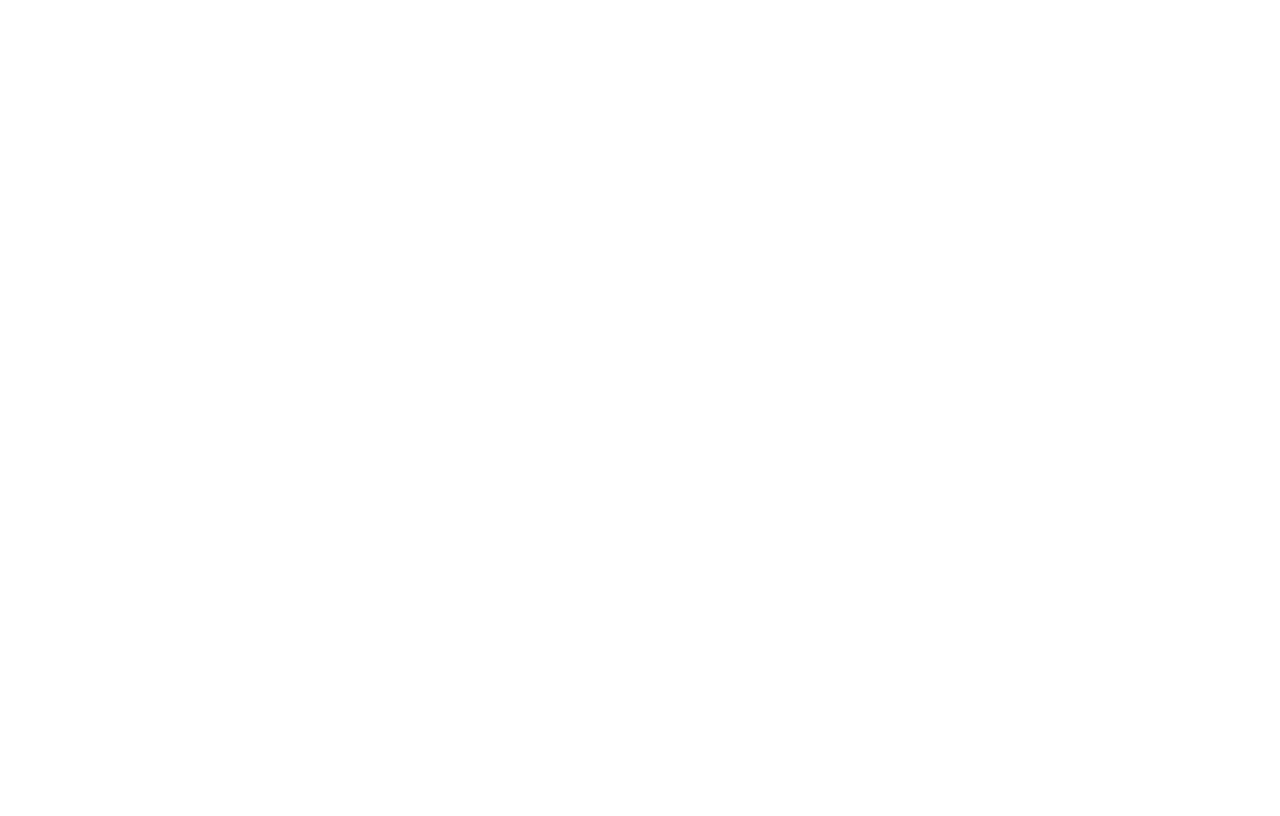
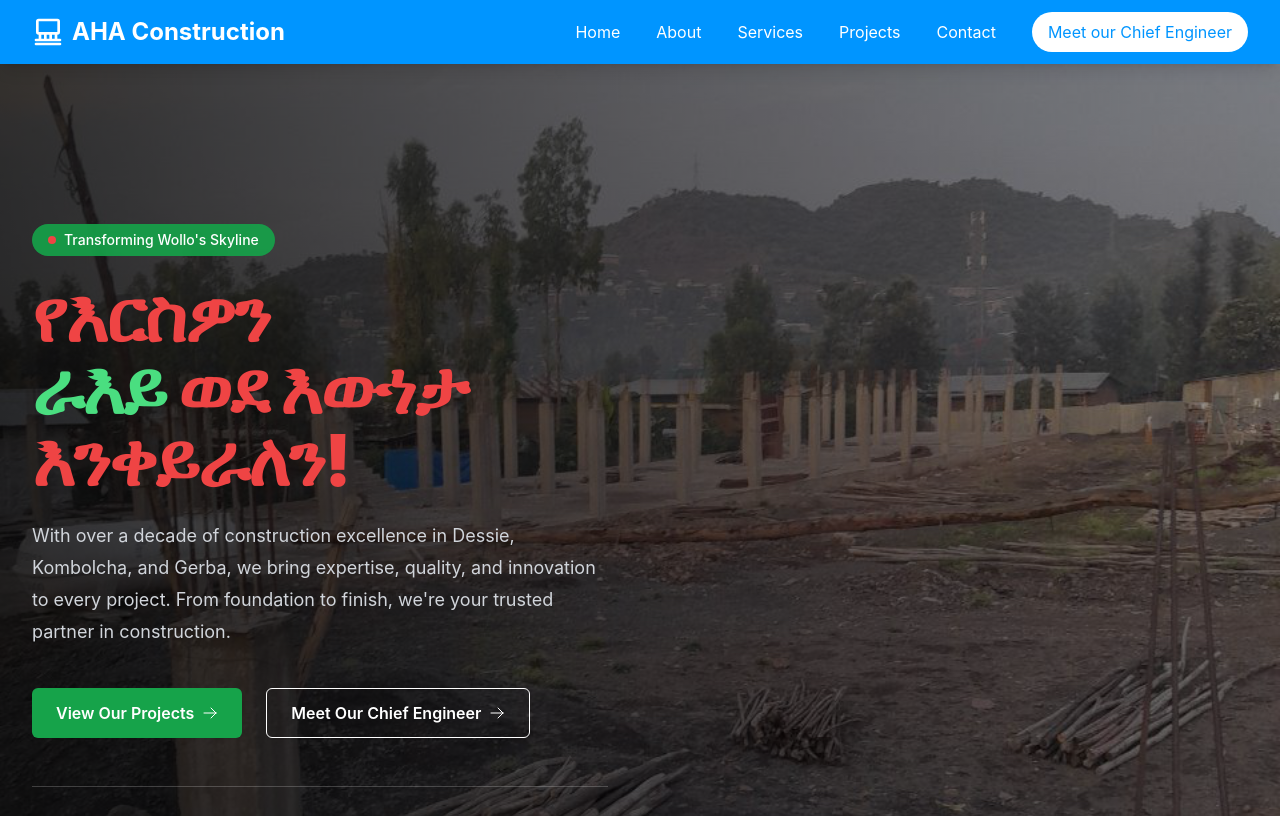
Before and after one commit to reenas3/aha-realestate-website, a React (Vite) app: page / in a window 1280 px wide. Shown: the top 816 px of the page. Built offline with nearby package versions, Linux system fonts and the light colour scheme.

Commit message:
Fix routing and navigation for GitHub Pages

```diff
--- a/src/App.tsx
+++ b/src/App.tsx
@@ -1,4 +1,4 @@
-import { BrowserRouter as Router, Routes, Route } from 'react-router-dom';
+import { HashRouter as Router, Routes, Route } from 'react-router-dom';
 import Navbar from './components/layout/Navbar'
 import Hero from './components/sections/Hero'
 import About from './components/sections/About'
@@ -11,7 +11,7 @@ import './index.css'
 
 export default function App() {
   return (
-    <Router basename="/aha-realestate-website">
+    <Router>
       <Navbar />
       <Routes>
         <Route path="/" element={
--- a/src/components/layout/Navbar.tsx
+++ b/src/components/layout/Navbar.tsx
@@ -37,7 +37,7 @@ export default function Navbar() {
             to="/profile"
             className="ml-4 rounded-full bg-white px-4 py-2 text-[#0095FF] hover:bg-white/90"
           >
-            Get Started
+            Meet our Chief Engineer
           </Link>
         </div>
 
@@ -77,7 +77,7 @@ export default function Navbar() {
                 to="/profile"
                 className="rounded-full bg-white px-4 py-2 text-center text-[#0095FF] hover:bg-white/90"
               >
-                Get Started
+                Meet our Chief Engineer
               </Link>
             </div>
           </div>
--- a/src/components/sections/Hero.tsx
+++ b/src/components/sections/Hero.tsx
@@ -1,3 +1,4 @@
+import { Link } from 'react-router-dom';
 import { motion } from 'framer-motion';
 import { ArrowRightIcon } from '@heroicons/react/24/outline';
 
@@ -7,11 +8,11 @@ export default function Hero() {
       {/* Background Image */}
       <div className="absolute inset-0 -z-10">
         <img
-          src="/images/projects/foundation-1.jpg"
-          alt="AHA Construction Project"
+          src="/aha-realestate-website/images/projects/foundation-1.jpg"
+          alt="Construction site"
           className="h-full w-full object-cover"
         />
-        <div className="absolute inset-0 bg-gradient-to-r from-black/80 via-black/50 to-transparent"></div>
+        <div className="absolute inset-0 bg-gradient-to-r from-black/80 to-black/40" />
       </div>
 
       {/* Content */}
@@ -69,13 +70,13 @@ export default function Hero() {
                   <ArrowRightIcon className="h-4 w-4" />
                 </span>
               </a>
-              <a
-                href="/profile"
+              <Link
+                to="/profile"
                 className="btn-outline border-white text-white hover:bg-white/10"
               >
                 Meet Our Chief Engineer
                 <ArrowRightIcon className="ml-2 h-4 w-4 transition-transform group-hover:translate-x-1" />
-              </a>
+              </Link>
             </motion.div>
 
             {/* Project Stats */}
```
